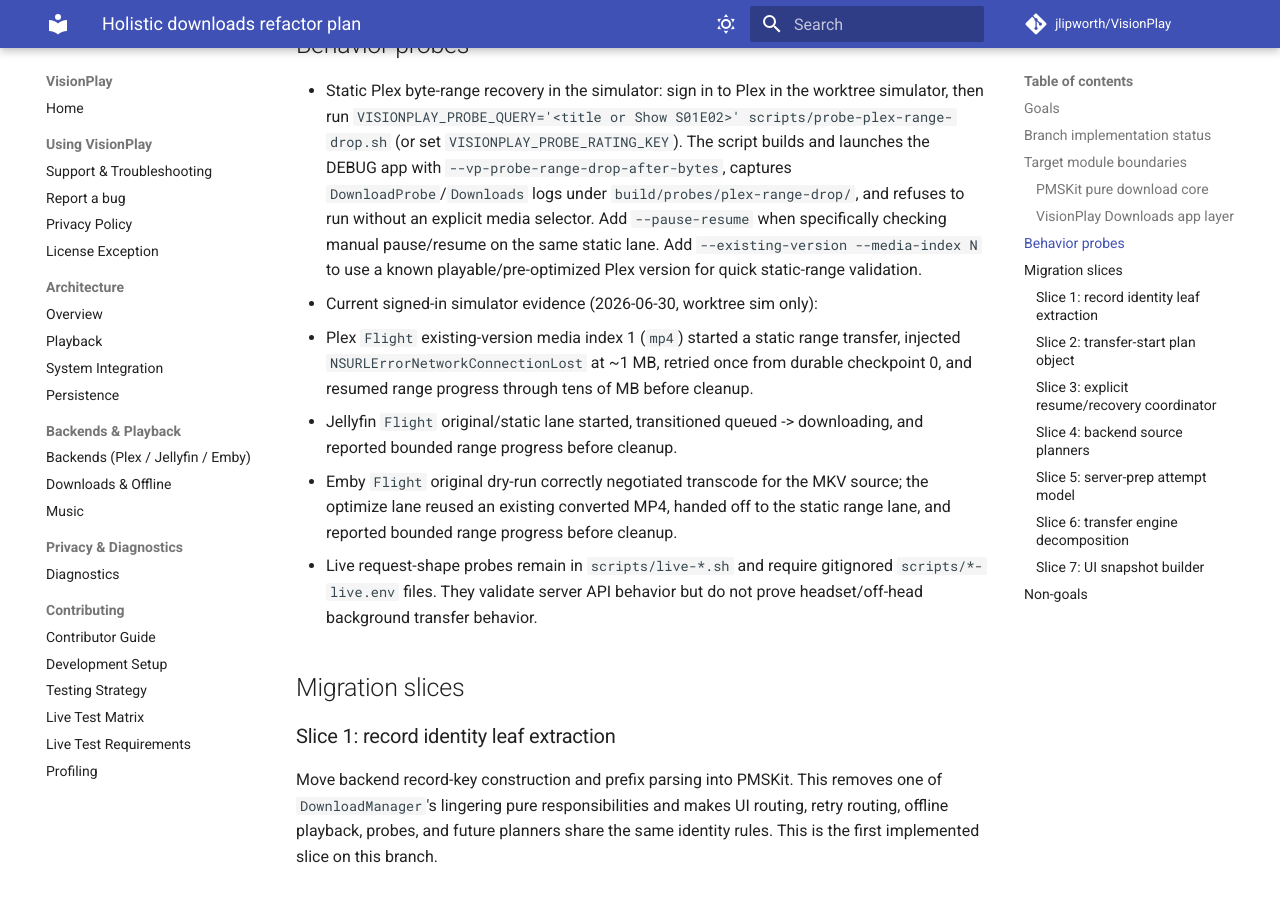
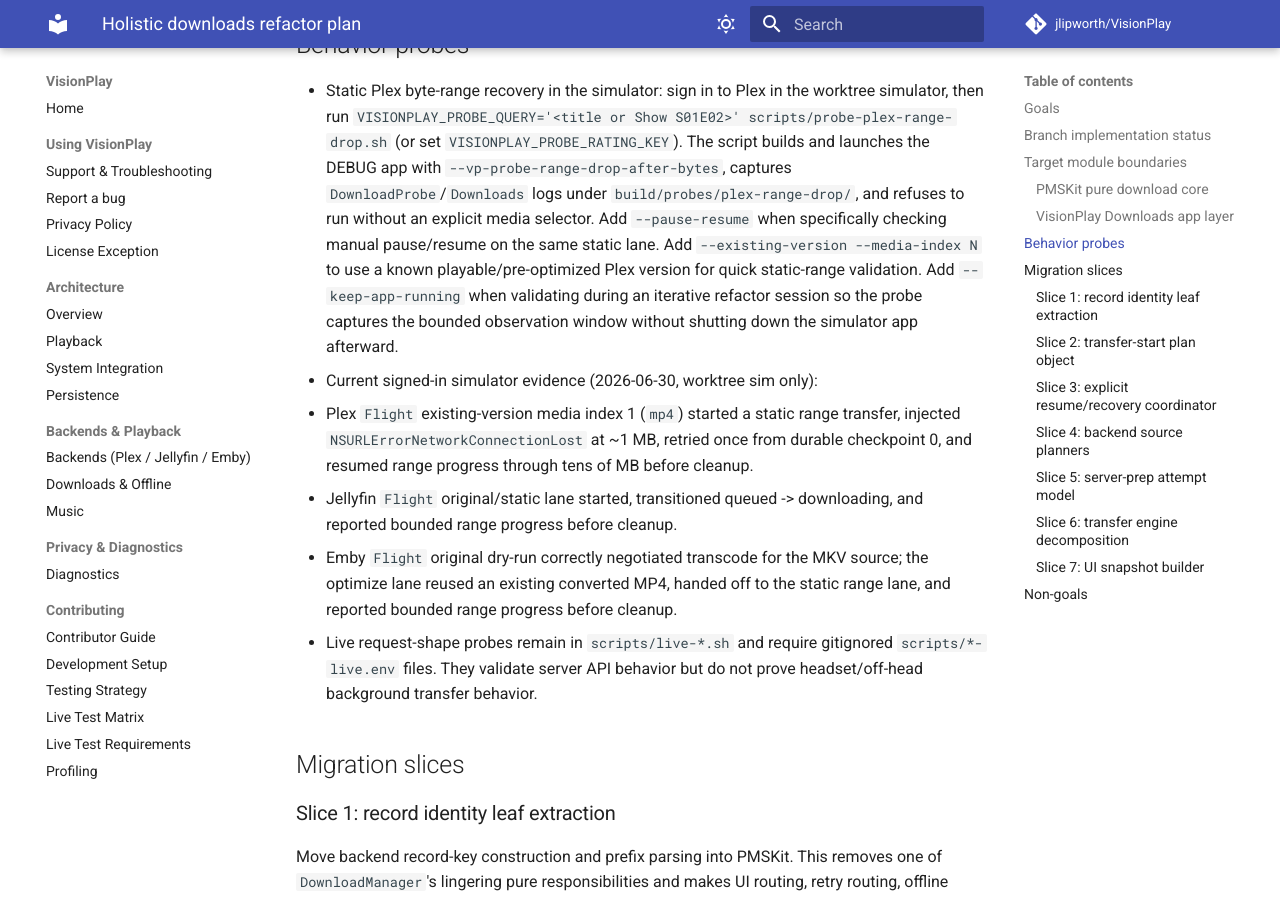
Before and after one commit to jlipworth/Labstream, an MkDocs documentation site: the page built from docs/DOWNLOADS-HOLISTIC-REFACTOR-PLAN.md, in a window 1280 px wide and 900 px high, scrolled down 10224 px. Built offline with MkDocs 1.6.1 and Material for MkDocs 9.7.7, drawn with Linux system fonts in a browser that asks for light colours; comment, search, counter and statistics services are not loaded.

Commit message:
Let range-drop probe keep app running

```diff
--- a/docs/DOWNLOADS-HOLISTIC-REFACTOR-PLAN.md
+++ b/docs/DOWNLOADS-HOLISTIC-REFACTOR-PLAN.md
@@ -372,7 +372,9 @@
   `DownloadProbe`/`Downloads` logs under `build/probes/plex-range-drop/`, and refuses to
   run without an explicit media selector. Add `--pause-resume` when specifically checking
   manual pause/resume on the same static lane. Add `--existing-version --media-index N`
-  to use a known playable/pre-optimized Plex version for quick static-range validation.
+  to use a known playable/pre-optimized Plex version for quick static-range validation. Add
+  `--keep-app-running` when validating during an iterative refactor session so the probe captures
+  the bounded observation window without shutting down the simulator app afterward.
 - Current signed-in simulator evidence (2026-06-30, worktree sim only):
   - Plex `Flight` existing-version media index 1 (`mp4`) started a static range transfer,
     injected `NSURLErrorNetworkConnectionLost` at ~1 MB, retried once from durable checkpoint
```
Also changed, not shown: scripts/README.md (+1 -1 lines), 1 other file.
